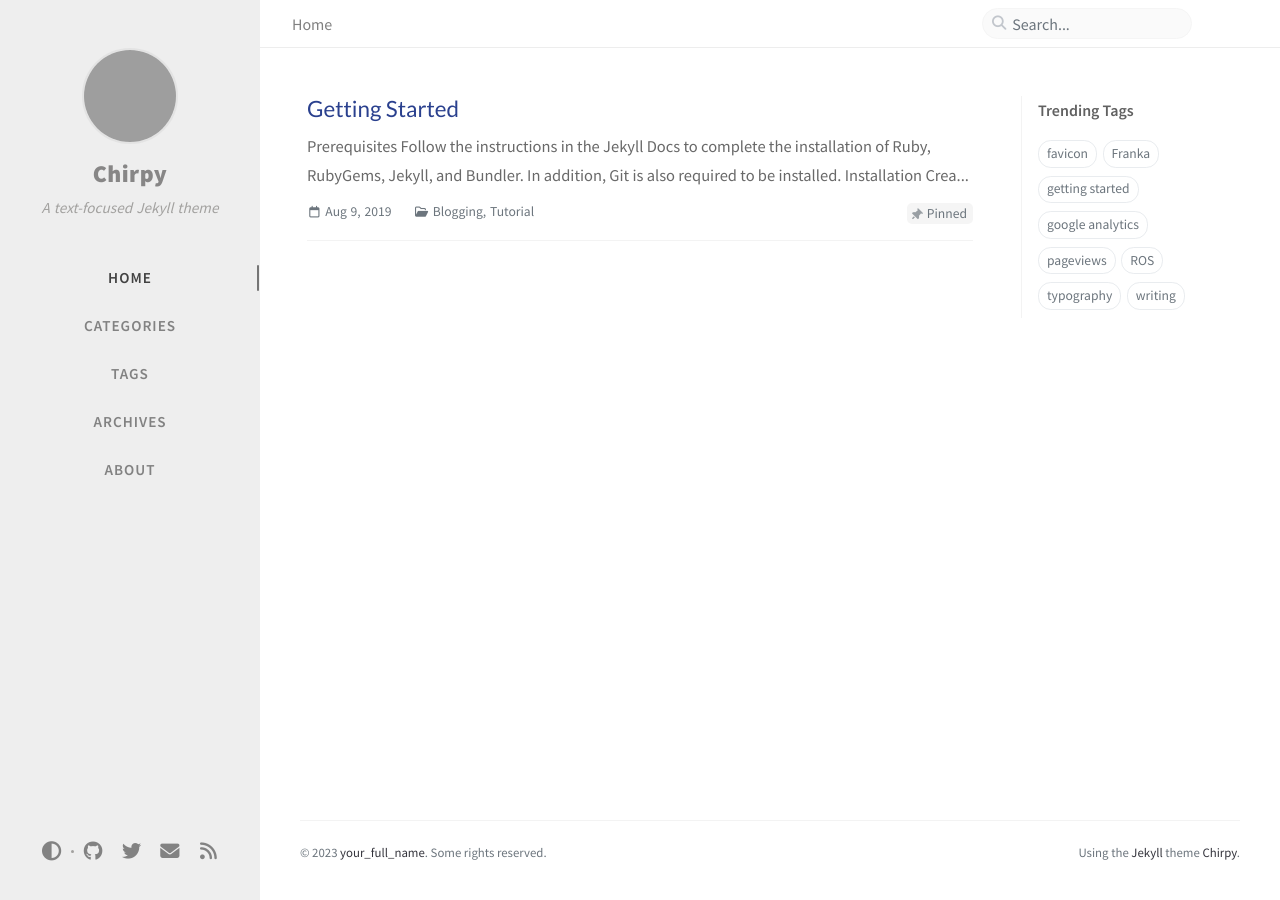
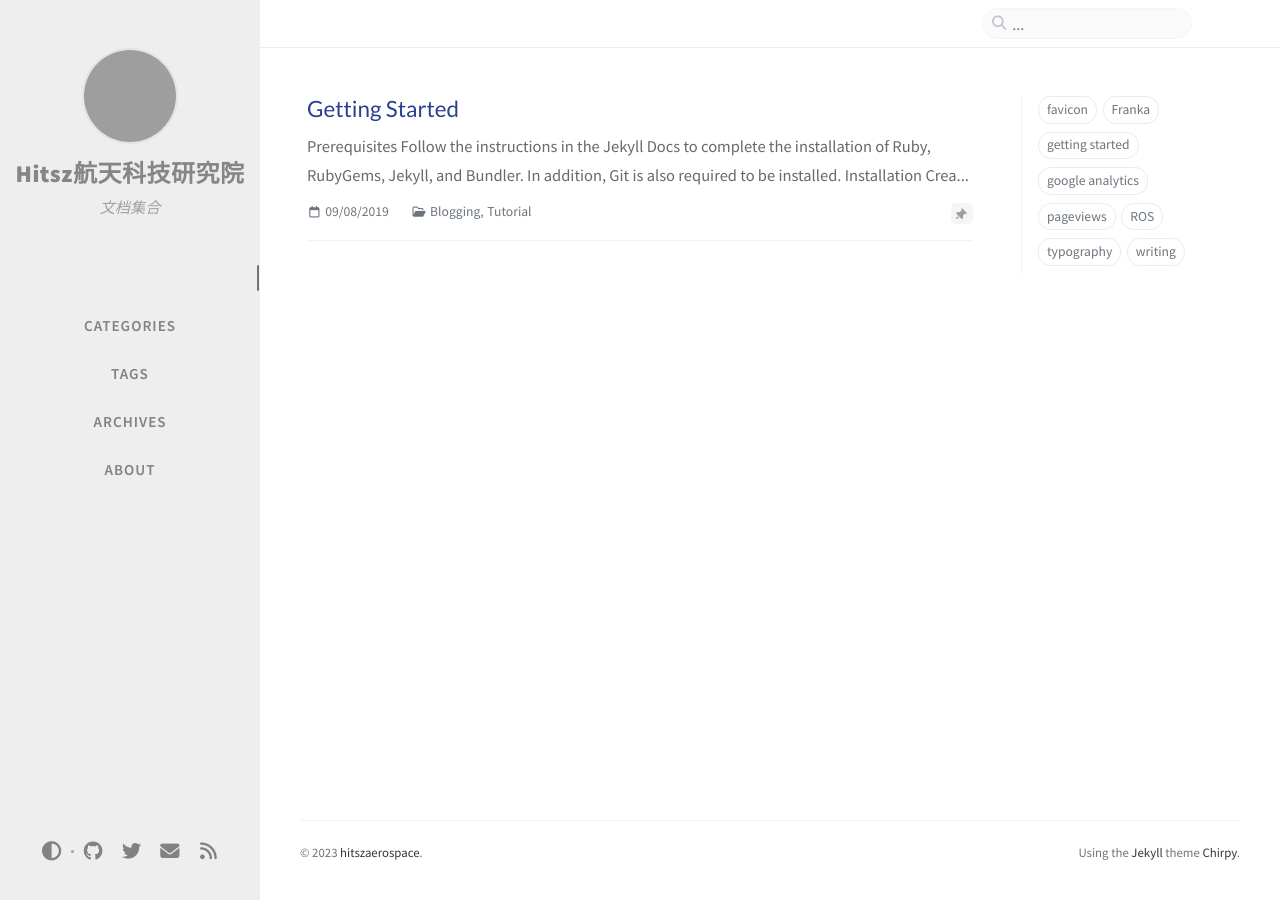
Before and after one commit to hitszaerospace/hitszaerospace.github.io, a Jekyll site: the page built from index.html, in a window 1280 px wide. Built offline with Jekyll 4.4.1, drawn with Linux system fonts in a browser that asks for light colours; comment, search, counter and statistics services are not loaded; grey boxes are pictures that could not be loaded.

Commit message:
Update _config.yml

```diff
--- a/_config.yml
+++ b/_config.yml
@@ -10,7 +10,7 @@
 # The language of the webpage › http://www.lingoes.net/en/translator/langcode.htm
 # If it has the same name as one of the files in folder `_data/locales`, the layout language will also be changed,
 # otherwise, the layout language will use the default value of 'en'.
-lang: en
+lang: cn
 
 
 # Change to your timezone › http://www.timezoneconverter.com/cgi-bin/findzone/findzone
@@ -19,31 +19,31 @@
 # jekyll-seo-tag settings › https://github.com/jekyll/jekyll-seo-tag/blob/master/docs/usage.md
 # ↓ --------------------------
 
-title: Chirpy                          # the main title
+title: Hitsz航天科技研究院                          # the main title
 
-tagline: A text-focused Jekyll theme   # it will display as the sub-title
+tagline: 文档集合   # it will display as the sub-title
 
 description: >-                        # used by seo meta and the atom feed
-  A minimal, responsive, and powerful Jekyll theme for presenting professional writing.
+  用于存放设备使用说明和各种技术文档.
 
 # fill in the protocol & hostname for your site, e.g., 'https://username.github.io'
-url: ''
+url: 'https://hitszaerospace.github.io'
 
 github:
-  username: github_username             # change to your github username
+  username: hitszaerospace             # change to your github username
 
 twitter:
-  username: twitter_username            # change to your twitter username
+  username: hitszaerospace            # change to your twitter username
 
 social:
   # Change to your full name.
   # It will be displayed as the default author of the posts and the copyright owner in the Footer
-  name: your_full_name
-  email: example@domain.com             # change to your email address
+  name: hitszaerospace
+  email: hitszaerospace@163.com             # change to your email address
   links:
     # The first element serves as the copyright owner's link
-    - https://twitter.com/username      # change to your twitter homepage
-    - https://github.com/username       # change to your github homepage
+    - https://twitter.com/hitszaerospace      # change to your twitter homepage
+    - https://github.com/hitszaerospace       # change to your github homepage
     # Uncomment below to add more social links
     # - https://www.facebook.com/username
     # - https://www.linkedin.com/in/username
@@ -78,7 +78,7 @@
 # will be added to all image (site avatar & posts' images) paths starting with '/'
 #
 # e.g. 'https://cdn.com'
-img_cdn: 'https://chirpy-img.netlify.app'
+img_cdn: ''
 
 # the avatar on sidebar, support local or CORS resources
 avatar: '/commons/avatar.jpg'
```
